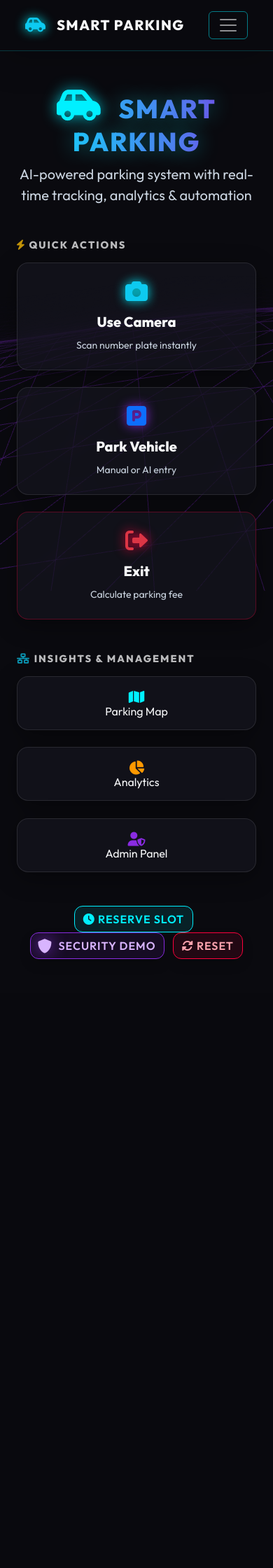
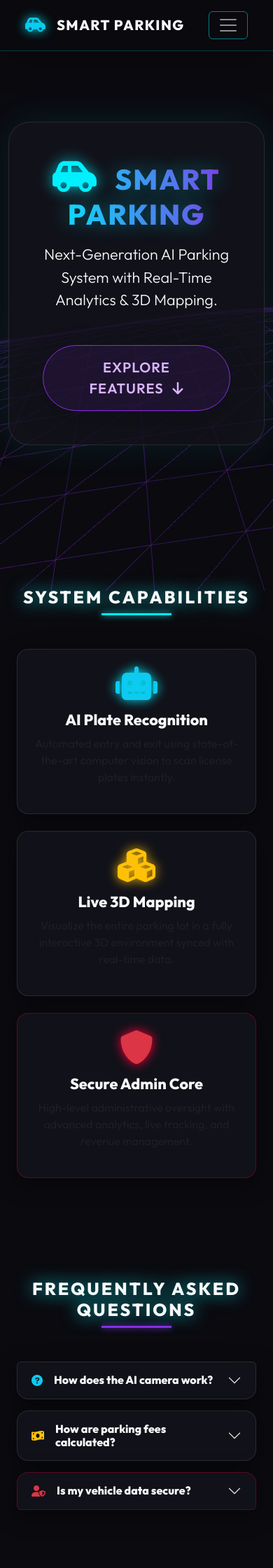
Before and after one commit to Sk-0903/smart-parking-system, a Flask app: page / in a window 390 px wide. Shown: the top 2240 px of the page at 70% size. Before the commit the page ends 1370 px from the top, so only its background shows below. Run offline with Flask 3, Linux system fonts and the light colour scheme; some libraries are stand-ins or nearby versions.

```diff
--- a/templates/index.html
+++ b/templates/index.html
@@ -5,203 +5,173 @@
 <!-- 🔥 3D CYBERPUNK BACKGROUND -->
 <div id="terrain-container" style="position: fixed; top: 0; left: 0; width: 100vw; height: 100vh; z-index: -1;"></div>
 
-<!-- 🔥 HERO -->
-<div class="text-center mt-5 animate__animated animate__fadeInDown">
+<!-- 🚀 HERO SECTION (Full screen feeling) -->
+<div class="d-flex flex-column justify-content-center align-items-center text-center animate__animated animate__fadeInDown" style="min-height: 80vh; margin-top: -30px;">
 
-    <h1 class="display-3 mb-2 logo-gradient">
+    <div class="glass-panel p-5" style="border-radius: 30px; border-color: rgba(0, 240, 255, 0.4); box-shadow: 0 0 50px rgba(0, 240, 255, 0.1);">
+        <h1 class="display-2 mb-3 logo-gradient fw-bold">
             <span class="logo-icon text-shadow-cyan"><i class="fas fa-car-side"></i></span> SMART PARKING
         </h1>
 
-    <p class="lead text-muted home-subtitle">
-        AI-powered parking system with real-time tracking, analytics & automation
+        <p class="lead text-light mb-5 fs-4" style="font-weight: 300;">
+            Next-Generation AI Parking System with Real-Time Analytics & 3D Mapping.
         </p>
 
-</div>
-
-<!-- 🚀 PRIMARY ACTIONS -->
-<div class="container mt-5">
-
-    <h5 class="mb-3 text-light opacity-75 fw-bold text-uppercase" style="letter-spacing: 2px; font-size: 0.9rem;">
-        <i class="fas fa-bolt text-warning"></i> Quick Actions
-    </h5>
-
-    <div class="row g-4">
-
-        <div class="col-md-4">
-            <a href="/camera" class="text-decoration-none">
-                <div class="feature-card glass-panel text-center p-4">
-                    <i class="fas fa-camera fa-2x mb-3 text-info" style="text-shadow: 0 0 15px #00f0ff;"></i>
-                    <h5 class="text-light fw-bold">Use Camera</h5>
-                    <small class="text-muted card-subtext">Scan number plate instantly</small>
-                </div>
-            </a>
-        </div>
-
-        <div class="col-md-4">
-            <a href="/register" class="text-decoration-none">
-                <div class="feature-card glass-panel text-center p-4">
-                    <i class="fas fa-parking fa-2x mb-3 text-primary" style="text-shadow: 0 0 15px #8a2be2;"></i>
-                    <h5 class="text-light fw-bold">Park Vehicle</h5>
-                    <small class="text-muted card-subtext">Manual or AI entry</small>
-                </div>
-            </a>
-        </div>
-
-        <div class="col-md-4">
-            <a href="/exit" class="text-decoration-none">
-                <div class="feature-card glass-panel text-center p-4 border-danger-glass">
-                    <i class="fas fa-sign-out-alt fa-2x mb-3 text-danger" style="text-shadow: 0 0 15px #ff003c;"></i>
-                    <h5 class="text-light fw-bold">Exit</h5>
-                    <small class="text-muted card-subtext">Calculate parking fee</small>
-                </div>
+        <a href="#features" class="btn btn-neon-purple btn-lg px-5 py-3 rounded-pill shadow-lg">
+            Explore Features <i class="fas fa-arrow-down ms-2"></i>
         </a>
     </div>
 
 </div>
 
+<!-- 🧠 FEATURES SECTION -->
+<div id="features" class="container mt-5 pt-5 pb-5 animate__animated animate__fadeInUp">
+    <div class="text-center mb-5">
+        <h2 class="title-glow text-light text-uppercase fw-bold" style="letter-spacing: 3px;">System Capabilities</h2>
+        <div style="width: 100px; height: 3px; background: #00f0ff; margin: 0 auto; box-shadow: 0 0 10px #00f0ff;"></div>
     </div>
 
-<!-- 🧠 SECONDARY FEATURES -->
-<div class="container mt-5">
-
-    <h5 class="mb-3 text-light opacity-75 fw-bold text-uppercase" style="letter-spacing: 2px; font-size: 0.9rem;">
-        <i class="fas fa-network-wired text-info"></i> Insights & Management
-    </h5>
-
     <div class="row g-4">
-
         <div class="col-md-4">
-            <a href="/map" class="text-decoration-none">
-                <div class="feature-card glass-panel text-center p-3">
-                    <i class="fas fa-map fa-lg mb-2" style="color: #00f0ff;"></i>
-                    <h6 class="text-light m-0">Parking Map</h6>
+            <div class="glass-panel p-4 h-100 text-center feature-card">
+                <i class="fas fa-robot fa-3x text-info mb-3" style="text-shadow: 0 0 15px #00f0ff;"></i>
+                <h4 class="text-light fw-bold">AI Plate Recognition</h4>
+                <p class="text-muted">Automated entry and exit using state-of-the-art computer vision to scan license plates instantly.</p>
             </div>
-            </a>
+        </div>
+        <div class="col-md-4">
+            <div class="glass-panel p-4 h-100 text-center feature-card">
+                <i class="fas fa-cubes fa-3x text-warning mb-3" style="text-shadow: 0 0 15px #ffc107;"></i>
+                <h4 class="text-light fw-bold">Live 3D Mapping</h4>
+                <p class="text-muted">Visualize the entire parking lot in a fully interactive 3D environment synced with real-time data.</p>
+            </div>
+        </div>
+        <div class="col-md-4">
+            <div class="glass-panel p-4 h-100 text-center feature-card border-danger-glass">
+                <i class="fas fa-shield-alt fa-3x text-danger mb-3" style="text-shadow: 0 0 15px #ff003c;"></i>
+                <h4 class="text-light fw-bold">Secure Admin Core</h4>
+                <p class="text-muted">High-level administrative oversight with advanced analytics, live tracking, and revenue management.</p>
+            </div>
+        </div>
+    </div>
 </div>
 
-        <div class="col-md-4">
-            <a href="/analytics" class="text-decoration-none">
-                <div class="feature-card glass-panel text-center p-3">
-                    <i class="fas fa-chart-pie fa-lg mb-2" style="color: #ff9900;"></i>
-                    <h6 class="text-light m-0">Analytics</h6>
-                </div>
-            </a>
+<!-- ❓ FAQ SECTION -->
+<div class="container mt-5 pt-5 pb-5">
+    <div class="text-center mb-5">
+        <h2 class="title-glow text-light text-uppercase fw-bold" style="letter-spacing: 3px;">Frequently Asked Questions</h2>
+        <div style="width: 100px; height: 3px; background: #8a2be2; margin: 0 auto; box-shadow: 0 0 10px #8a2be2;"></div>
     </div>
 
-        <div class="col-md-4">
-            <a href="/admin" class="text-decoration-none">
-                <div class="feature-card glass-panel text-center p-3">
-                    <i class="fas fa-user-shield fa-lg mb-2" style="color: #8a2be2;"></i>
-                    <h6 class="text-light m-0">Admin Panel</h6>
+    <div class="row justify-content-center">
+        <div class="col-md-8">
+            <div class="accordion" id="faqAccordion">
+
+                <!-- FAQ 1 -->
+                <div class="accordion-item bg-transparent border-0 mb-3 glass-panel" style="overflow: hidden;">
+                    <h2 class="accordion-header" id="headingOne">
+                        <button class="accordion-button bg-transparent text-light fw-bold collapsed" type="button" data-bs-toggle="collapse" data-bs-target="#collapseOne" style="box-shadow: none;">
+                            <i class="fas fa-question-circle text-info me-3"></i> How does the AI camera work?
+                        </button>
+                    </h2>
+                    <div id="collapseOne" class="accordion-collapse collapse" data-bs-parent="#faqAccordion">
+                        <div class="accordion-body text-muted" style="background: rgba(0,0,0,0.3);">
+                            Our system uses advanced Optical Character Recognition (OCR) running in the background to detect your license plate upon entry. The gate opens automatically without any human intervention!
                         </div>
-            </a>
+                    </div>
+                </div>
+
+                <!-- FAQ 2 -->
+                <div class="accordion-item bg-transparent border-0 mb-3 glass-panel" style="overflow: hidden;">
+                    <h2 class="accordion-header" id="headingTwo">
+                        <button class="accordion-button bg-transparent text-light fw-bold collapsed" type="button" data-bs-toggle="collapse" data-bs-target="#collapseTwo" style="box-shadow: none;">
+                            <i class="fas fa-money-bill-wave text-warning me-3"></i> How are parking fees calculated?
+                        </button>
+                    </h2>
+                    <div id="collapseTwo" class="accordion-collapse collapse" data-bs-parent="#faqAccordion">
+                        <div class="accordion-body text-muted" style="background: rgba(0,0,0,0.3);">
+                            Fees are calculated strictly based on time spent parked. Cars are charged ₹50/hour and Bikes are charged ₹20/hour. A live digital receipt is provided upon exit.
+                        </div>
+                    </div>
+                </div>
+
+                <!-- FAQ 3 -->
+                <div class="accordion-item bg-transparent border-0 mb-3 glass-panel border-danger-glass" style="overflow: hidden;">
+                    <h2 class="accordion-header" id="headingThree">
+                        <button class="accordion-button bg-transparent text-light fw-bold collapsed" type="button" data-bs-toggle="collapse" data-bs-target="#collapseThree" style="box-shadow: none;">
+                            <i class="fas fa-user-shield text-danger me-3"></i> Is my vehicle data secure?
+                        </button>
+                    </h2>
+                    <div id="collapseThree" class="accordion-collapse collapse" data-bs-parent="#faqAccordion">
+                        <div class="accordion-body text-muted" style="background: rgba(0,0,0,0.3);">
+                            Yes. All plate data is encrypted and logged in our secure database core. Historical data is retained only for analytics and revenue tracking purposes.
+                        </div>
+                    </div>
                 </div>
 
             </div>
-
+        </div>
+    </div>
 </div>
 
-<!-- ⚙️ FOOTER ACTIONS -->
-<div class="text-center mt-5 mb-5">
-
-    <a href="/reserve" class="btn btn-neon me-2">
-        <i class="fas fa-clock"></i> Reserve Slot
-    </a>
-
-    <a href="/attack123" class="btn btn-neon-purple shadow">
-        <i class="fas fa-shield-alt shield-icon"></i> Security Demo
-    </a>
-
-    <a href="/reset" class="btn btn-neon-pink ms-2 shadow">
-        <i class="fas fa-sync-alt"></i> Reset
-    </a>
-
+<!-- 📞 CONTACT & FOOTER -->
+<footer class="mt-5 pt-5 pb-4 text-center" style="background: rgba(0,0,0,0.6); border-top: 1px solid rgba(0, 240, 255, 0.2); backdrop-filter: blur(10px); margin-left: -12px; margin-right: -12px;">
+    <div class="container">
+        <div class="row text-start mb-4">
+            <div class="col-md-6 mb-3">
+                <h4 class="text-light fw-bold mb-3"><i class="fas fa-car-side text-info"></i> Smart Parking</h4>
+                <p class="text-muted small">Revolutionizing parking management through Artificial Intelligence and dynamic web technologies.</p>
             </div>
+            <div class="col-md-6 mb-3 text-md-end text-start">
+                <h4 class="text-light fw-bold mb-3">Contact</h4>
+                <p class="text-muted small mb-1"><i class="fas fa-envelope text-info me-2"></i> support@smartparking.ai</p>
+                <p class="text-muted small mb-1"><i class="fas fa-phone text-info me-2"></i> +1 (800) 555-PARK</p>
+                <p class="text-muted small"><i class="fas fa-map-marker-alt text-info me-2"></i> Cyber City, Sector 404</p>
+            </div>
+        </div>
+        <hr style="border-color: rgba(255,255,255,0.1);">
+        <p class="text-muted small m-0 pt-2">
+            &copy; 2026 Smart Parking System. All rights reserved. | <a href="/login" class="text-info text-decoration-none">Admin Login</a>
+        </p>
+    </div>
+</footer>
 
 <!-- 🎨 STYLES -->
 <style>
-
-/* 🌈 LOGO GRADIENT */
 .logo-gradient {
     background: linear-gradient(90deg, #00f0ff, #8a2be2);
     -webkit-background-clip: text;
     -webkit-text-fill-color: transparent;
-    font-weight: 800;
     text-shadow: 0 0 30px rgba(0, 240, 255, 0.4);
     letter-spacing: 2px;
 }
-
-/* 🚗 ICON */
 .logo-icon {
     font-size: 50px;
     margin-right: 15px;
     -webkit-text-fill-color: #00f0ff;
     display: inline-block;
 }
+.text-shadow-cyan { text-shadow: 0 0 20px rgba(0, 240, 255, 0.8); }
 
-.text-shadow-cyan {
-    text-shadow: 0 0 20px rgba(0, 240, 255, 0.8);
-}
+.feature-card { transition: all 0.4s cubic-bezier(0.175, 0.885, 0.32, 1.275); }
+.feature-card:hover { transform: translateY(-10px); }
 
-/* ✅ MAKE FADED TEXT VISIBLE */
-.home-subtitle {
-    color: #cbd5e1 !important;
-    opacity: 1 !important;
-    font-weight: 400;
-}
-
-.card-subtext {
-    color: #cbd5e1 !important;
-    opacity: 1 !important;
-    font-weight: 400;
-}
-
-/* FEATURE CARDS */
-.feature-card {
-    transition: all 0.4s cubic-bezier(0.175, 0.885, 0.32, 1.275);
-}
-
-/* EXIT */
-.border-danger-glass {
-    border-color: rgba(255, 0, 60, 0.3) !important;
-}
-
+.border-danger-glass { border-color: rgba(255, 0, 60, 0.3) !important; }
 .border-danger-glass:hover {
     box-shadow: 0 15px 35px rgba(255, 0, 60, 0.2) !important;
     border-color: rgba(255, 0, 60, 0.6) !important;
 }
 
-/* ICON ANIMATION */
-.shield-icon {
-    display: inline-block;
-    margin-right: 6px;
-    animation: pulseShield 2s infinite;
-}
-
-@keyframes pulseShield {
-    0% { transform: scale(1); text-shadow: 0 0 10px #8a2be2; }
-    50% { transform: scale(1.3); text-shadow: 0 0 20px #8a2be2; }
-    100% { transform: scale(1); text-shadow: 0 0 10px #8a2be2; }
-}
-
-/* Make sure the text pops against the 3D background */
 .glass-panel {
     background: rgba(20, 20, 30, 0.75) !important;
     backdrop-filter: blur(10px) !important;
 }
+
+/* Accordion Fixes for Dark Mode */
+.accordion-button::after {
+    filter: invert(1);
+}
 </style>
-
-<!-- 🎬 STAGGERED ANIMATIONS -->
-<script>
-document.addEventListener("DOMContentLoaded", function() {
-    const cards = document.querySelectorAll('.feature-card');
-    cards.forEach((card, index) => {
-        card.classList.add('animate__animated', 'animate__fadeInUp');
-        card.style.animationDelay = `${index * 0.15}s`;
-        card.style.animationFillMode = 'both';
-    });
-});
-</script>
 
 <!-- 🔥 THREE.JS CYBERPUNK GRID -->
 <script src="https://cdnjs.cloudflare.com/ajax/libs/three.js/r128/three.min.js"></script>
@@ -216,11 +186,9 @@ document.addEventListener("DOMContentLoaded", function() {
     const container = document.getElementById('terrain-container');
     const scene = new THREE.Scene();
 
-    // Add subtle fog to fade out the grid in the distance
     scene.fog = new THREE.FogExp2(0x0a0a0f, 0.015);
 
     const camera = new THREE.PerspectiveCamera(60, window.innerWidth / window.innerHeight, 0.1, 1000);
-    // Position camera low to the ground for a flying effect
     camera.position.set(0, 5, 40);
     camera.lookAt(0, 0, 0);
 
@@ -229,12 +197,10 @@ document.addEventListener("DOMContentLoaded", function() {
     renderer.setPixelRatio(window.devicePixelRatio);
     container.appendChild(renderer.domElement);
 
-    // Create a massive plane for the terrain
     const geometry = new THREE.PlaneGeometry(200, 200, 50, 50);
 
-    // Glowing Wireframe Material
     const material = new THREE.MeshBasicMaterial({
-        color: 0x8a2be2,  // Purple/Cyan mix
+        color: 0x8a2be2,
         wireframe: true,
         transparent: true,
         opacity: 0.25
@@ -242,7 +208,6 @@ document.addEventListener("DOMContentLoaded", function() {
 
     const terrain = new THREE.Mesh(geometry, material);
     terrain.rotation.x = -Math.PI / 2;
-    // Lower the terrain slightly so it stays mostly behind the UI
     terrain.position.y = -10;
     scene.add(terrain);
 
@@ -254,12 +219,10 @@ document.addEventListener("DOMContentLoaded", function() {
         const time = clock.getElapsedTime();
         const position = geometry.attributes.position;
 
-        // Loop through all vertices to create moving waves
         for (let i = 0; i < position.count; i++) {
             const x = position.getX(i);
             const y = position.getY(i);
 
-            // Complex math for rolling cyber-hills moving towards the camera!
             const wave1 = Math.sin(x * 0.05 + time) * 3;
             const wave2 = Math.cos((y - time * 20) * 0.05) * 4;
 
@@ -267,15 +230,12 @@ document.addEventListener("DOMContentLoaded", function() {
         }
 
         position.needsUpdate = true;
-
-        // Very slow rotation for a dizzying, cinematic feel
         terrain.rotation.z = Math.sin(time * 0.1) * 0.05;
 
         renderer.render(scene, camera);
     }
     animate();
 
-    // Handle Resize
     window.addEventListener('resize', () => {
         camera.aspect = window.innerWidth / window.innerHeight;
         camera.updateProjectionMatrix();
```
Lines whose indentation alone changed are shown as unchanged.
